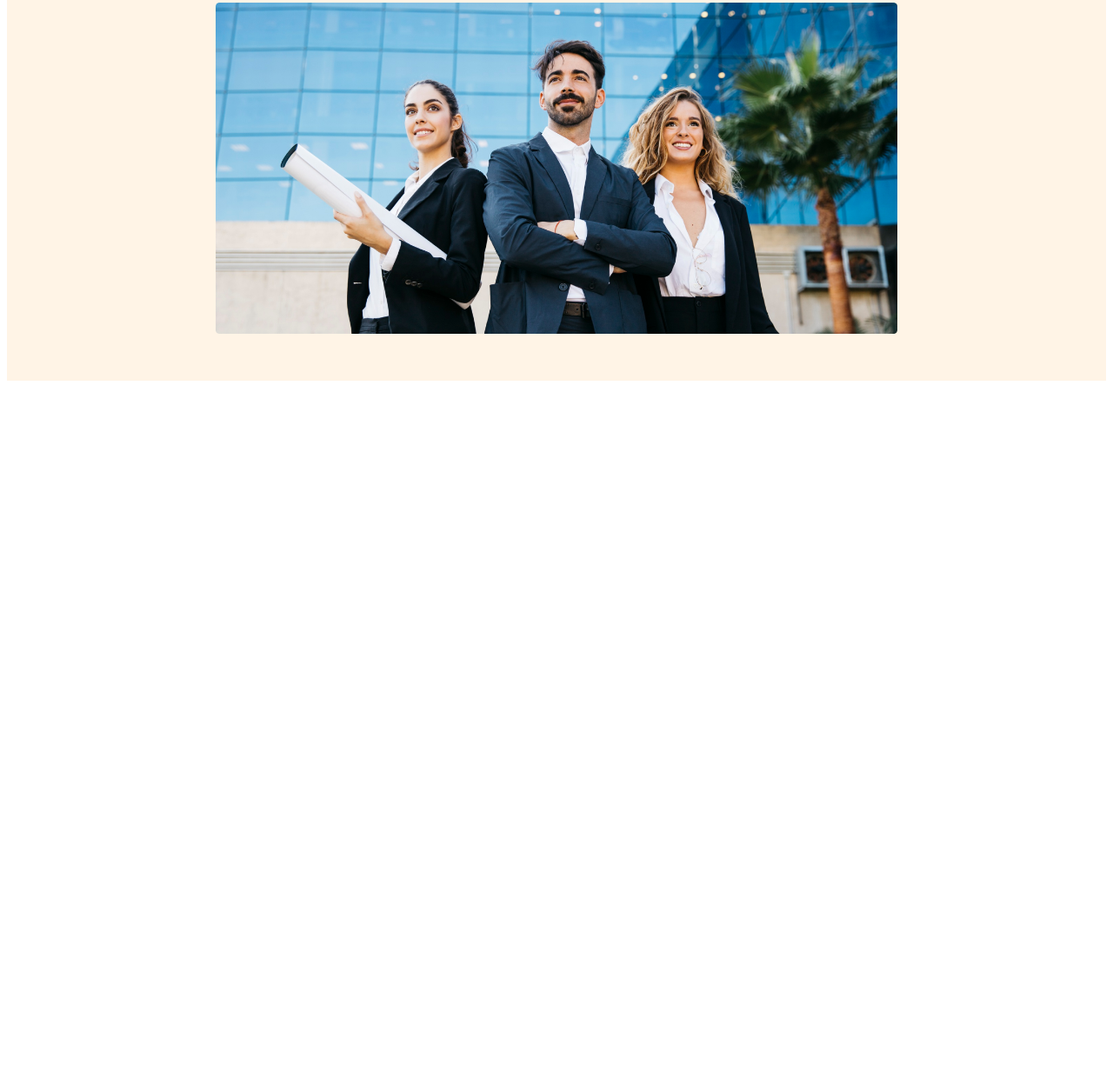
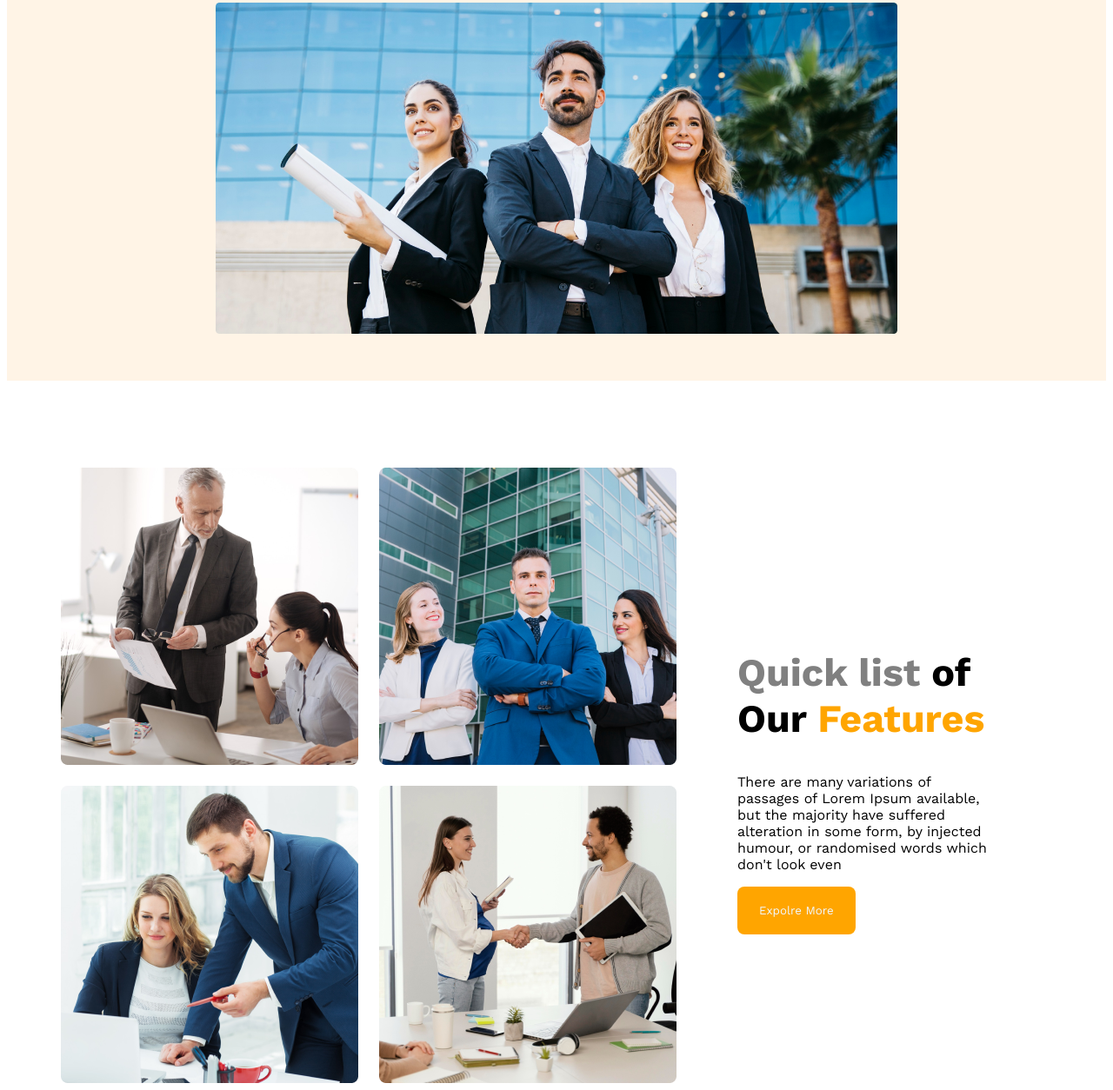
Before and after one commit to henryjobel/g3-archirtects-website, a plain HTML site: page index.html in a window 1280 px wide. Shown: the part 617-1871 px from the top of the page at 87% size. Before the commit the page ends 1063 px from the top, so only its background shows below. Drawn offline with nearby package versions, Linux system fonts and the light colour scheme.

Commit message:
banner done

```diff
--- a/index.html
+++ b/index.html
@@ -10,6 +10,7 @@
     <link rel="stylesheet" href="./styles/styles.css">
 </head>
 <body>
+    <!-- header strat -->
     <header>
         <nav>
             <h3 class="nav-title">G3 Architects</h3>
@@ -30,8 +31,24 @@
         </div>
 
     </header>
+    <!-- header end -->
     <main>
-
+        <!-- featue section -->
+        <section>
+            <div class="teams-container">
+                <div class="teams-image">
+                    <img src="./images/team1.png" alt="">
+                    <img src="./images/team2.png" alt="">
+                    <img src="./images/team3.png" alt="">
+                    <img src="./images/team4.png" alt="">
+                </div>
+                <div class="teams-content">
+                    <h1 class="teams-title"><span class="lis">Quick list</span> of Our <span class="fe">Features</span></h1>
+                    <p class="teams-des">There are many variations of passages of Lorem Ipsum available, but the majority have suffered alteration in some form, by injected humour, or randomised words which don't look even</p>
+                    <button class="btn-primary">Expolre More</button>
+                </div>
+            </div>
+        </section>
     </main>
     <footer>
 
--- a/styles/styles.css
+++ b/styles/styles.css
@@ -83,3 +83,40 @@ nav a{
         padding: 50px;
     }
 }
+
+
+/* main stytles */
+main{
+    margin: 0 auto;
+    max-width: 1140px;
+}
+
+.teams-container{
+    display: flex;
+    align-items: center;
+    padding-top: 100px;
+}
+
+.teams-image{
+    display: grid;
+    grid-template-columns: repeat(2, 1fr);
+    gap: 1.5rem;
+}
+
+.teams-content{
+    padding-right: 70px;
+    padding-left: 70px;
+}
+
+.teams-title{
+    font-size: 2.8rem;
+}
+
+/* span list */
+.lis{
+    color: grey;
+    font-weight: 500px;
+}
+.fe{
+    color: orange;
+}
```
